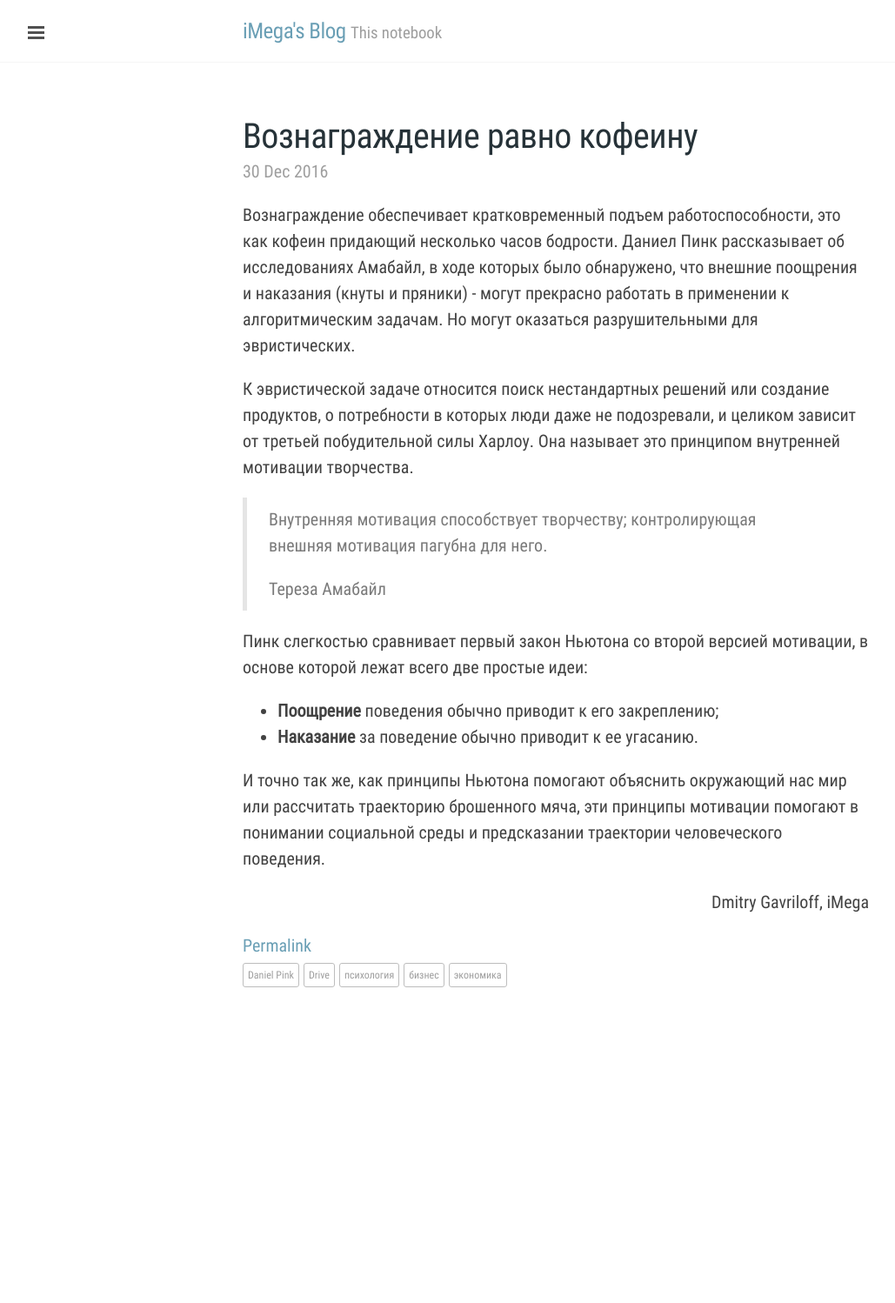
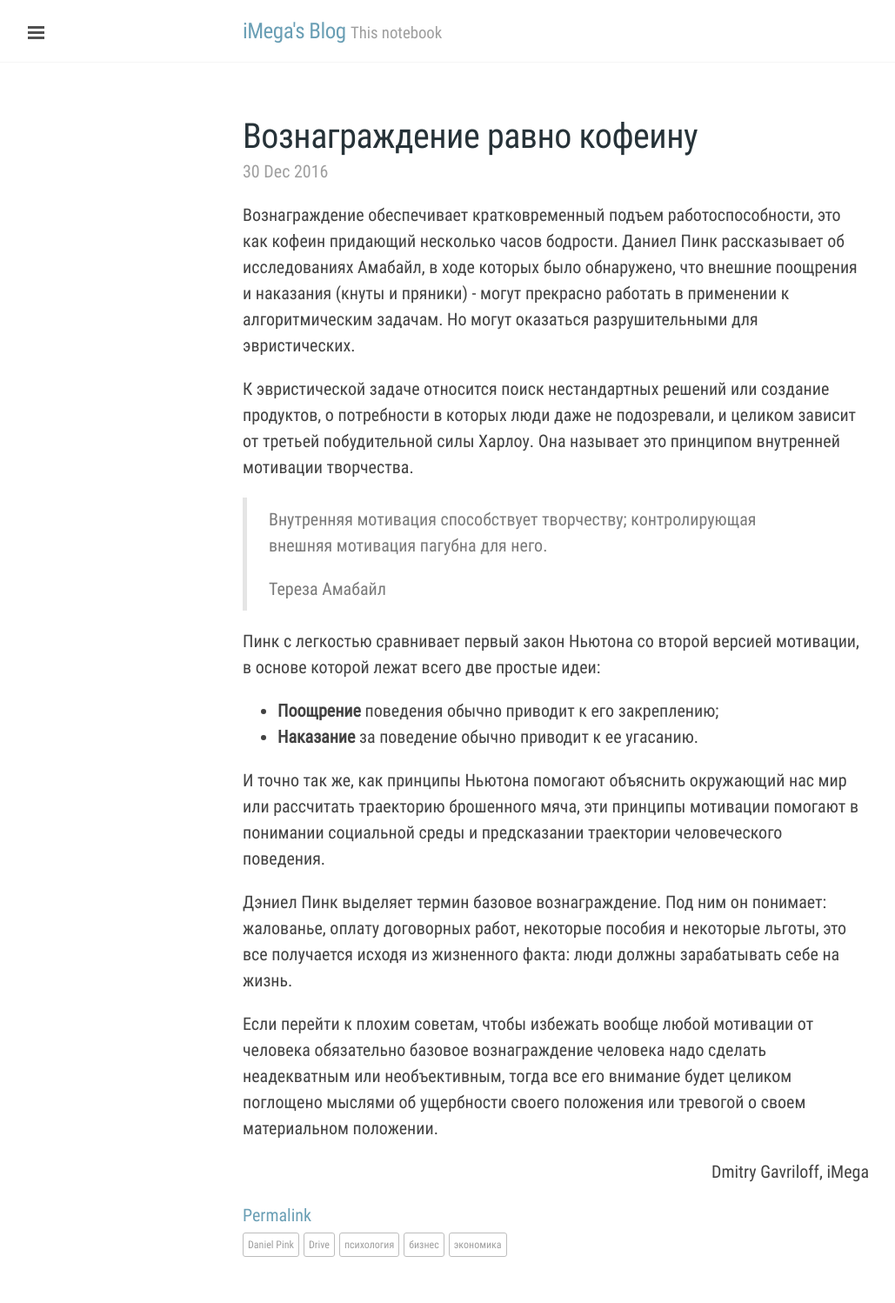
Before and after one commit to iMega/imega.github.io, a Jekyll site: the page built from _posts/2016-12-30-daniel-pink-drive.md, in a window 1280 px wide. Shown: the whole page at 87% size, without its empty margins (1-1030 px from the left). Built offline with Jekyll 4.4.1, drawn with Linux system fonts in a browser that asks for light colours; comment, search, counter and statistics services are not loaded; before the commit the page ends 1188 px from its top, so only the background shows below that.

Commit message:
daniel pink drive

```diff
--- a/_posts/2016-12-30-daniel-pink-drive.md
+++ b/_posts/2016-12-30-daniel-pink-drive.md
@@ -28,7 +28,7 @@ tags:
 >
 >Тереза Амабайл
 
-Пинк слегкостью сравнивает первый закон Ньютона со второй версией мотивации,
+Пинк с легкостью сравнивает первый закон Ньютона со второй версией мотивации,
 в основе которой лежат всего две простые идеи:
 
   - **Поощрение** поведения обычно приводит к его закреплению;
@@ -37,3 +37,13 @@ tags:
 И точно так же, как принципы Ньютона помогают объяснить окружающий нас мир
 или рассчитать траекторию брошенного мяча, эти принципы мотивации помогают
 в понимании социальной среды и предсказании траектории человеческого поведения.
+
+Дэниел Пинк выделяет термин базовое вознаграждение. Под ним он понимает:
+жалованье, оплату договорных работ, некоторые пособия и некоторые льготы,
+это все получается исходя из жизненного факта: люди должны зарабатывать себе
+на жизнь.
+
+Если перейти к плохим советам, чтобы избежать вообще любой мотивации от человека
+обязательно базовое вознаграждение человека надо сделать неадекватным или
+необъективным, тогда все его внимание будет целиком поглощено мыслями об
+ущербности своего положения или тревогой о своем материальном положении.
```
